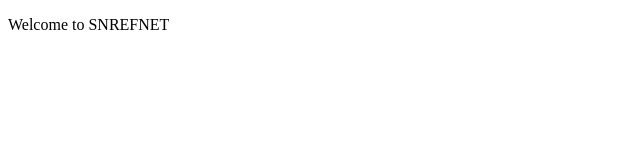
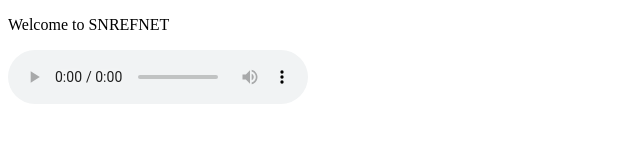
Before and after one commit to snref/net, a plain HTML site: page index.html in a window 1280 px wide. Shown: the whole page, without its empty margins (0-640 px from the left). Drawn offline with Linux system fonts and the light colour scheme.

Commit message:
Add audio controls

```diff
--- a/index.html
+++ b/index.html
@@ -8,7 +8,7 @@
 
 <body>
   <p>Welcome to SNREFNET</p>
-  <audio src="wtsn.mp3" autoplay></audio>
+  <audio src="wtsn.mp3" autoplay controls></audio>
 </body>
 
 </html>
```
